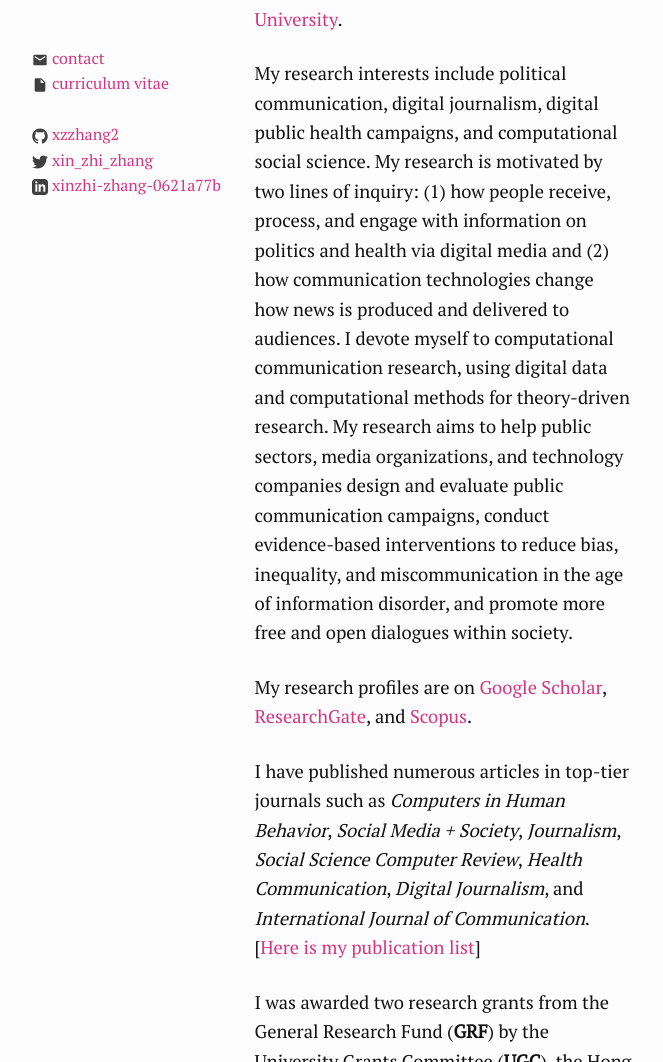
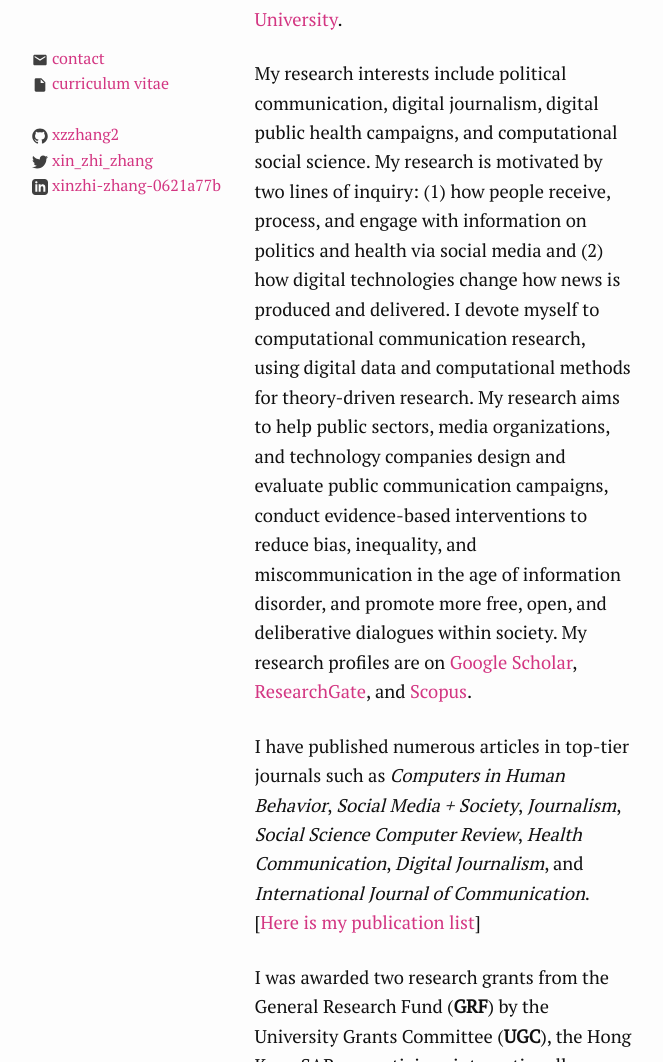
Before and after one commit to xzzhang2/xzzhang2.github.io, a Jekyll site: the page built from index.md, in a window 1280 px wide and 1400 px high, cut to the strip 338-1400 px from the top of the window. Shown: the whole strip, without its empty margins (308-971 px from the left). Built offline with Jekyll 4.4.1, drawn with Linux system fonts in a browser that asks for light colours; some of the changed text lies outside the part shown.

Commit message:
updating the pages

```diff
--- a/index.md
+++ b/index.md
@@ -9,13 +9,11 @@ seo:
 
 Welcome. I am Xinzhi Zhang, currently an Assistant Professor at the [Department of Interactive Media](https://scholars.hkbu.edu.hk/en/persons/xinzhi-zhang-11) in the School of Communication at [Hong Kong Baptist University](http://www.hkbu.edu.hk).
 
-My research interests include political communication, digital journalism, digital public health campaigns, and computational social science. My research is motivated by two lines of inquiry: (1) how people receive, process, and engage with information on politics and health via digital media and (2) how communication technologies change how news is produced and delivered to audiences. I devote myself to computational communication research, using digital data and computational methods for theory-driven research. My research aims to help public sectors, media organizations, and technology companies design and evaluate public communication campaigns, conduct evidence-based interventions to reduce bias, inequality, and miscommunication in the age of information disorder, and promote more free and open dialogues within society.
-
-My research profiles are on [Google Scholar](https://scholar.google.com.hk/citations?user=iOFeIDIAAAAJ&hl=en), [ResearchGate](https://www.researchgate.net/profile/Xinzhi_Zhang3), and [Scopus](https://scholars.hkbu.edu.hk/en/persons/xinzhi-zhang-11).
+My research interests include political communication, digital journalism, digital public health campaigns, and computational social science. My research is motivated by two lines of inquiry: (1) how people receive, process, and engage with information on politics and health via social media and (2) how digital technologies change how news is produced and delivered. I devote myself to computational communication research, using digital data and computational methods for theory-driven research. My research aims to help public sectors, media organizations, and technology companies design and evaluate public communication campaigns, conduct evidence-based interventions to reduce bias, inequality, and miscommunication in the age of information disorder, and promote more free, open, and deliberative dialogues within society. My research profiles are on [Google Scholar](https://scholar.google.com.hk/citations?user=iOFeIDIAAAAJ&hl=en), [ResearchGate](https://www.researchgate.net/profile/Xinzhi_Zhang3), and [Scopus](https://scholars.hkbu.edu.hk/en/persons/xinzhi-zhang-11).
 
 I have published numerous articles in top-tier journals such as *Computers in Human Behavior*, *Social Media + Society*, *Journalism*, *Social Science Computer Review*, *Health Communication*, *Digital Journalism*, and *International Journal of Communication*. [[Here is my publication list](https://xzzhang2.github.io/pages/pubs.html)]
 
-I was awarded two research grants from the General Research Fund (**GRF**) by the University Grants Committee (**UGC**), the Hong Kong SAR, a prestigious internationally competitive funding scheme. I have completed a research project funded by the former Public Policy Research Funding Scheme (**PPR**) from the Policy Innovation and Co-ordination Office (**PICO**) of the Hong Kong SAR Government (2021). [[Here is the list of my funded research projects](https://xzzhang2.github.io/pages/projects.html)]
+I was awarded two research grants from the General Research Fund (**GRF**) by the University Grants Committee (**UGC**), the Hong Kong SAR, a prestigious internationally competitive funding scheme (2019 and 2020, respectively). I have also completed a research project funded by the former Public Policy Research Funding Scheme (**PPR**) from the then Policy Innovation and Co-ordination Office (**PICO**) of the Hong Kong SAR Government (2021). [[Here is the list of my funded research projects](https://xzzhang2.github.io/pages/projects.html)]
 
 I am the recipient of **HKBU's Performance Award as Young Researcher** in 2021. I am also the recipient of **HKBU's Performance Award in Teaching** in 2022.
 
```
Also changed, not shown: pages/projects.md (+1 -1 lines), pages/pubs.md (+1 -1 lines), pages/teaching.md (+1 -1 lines).
